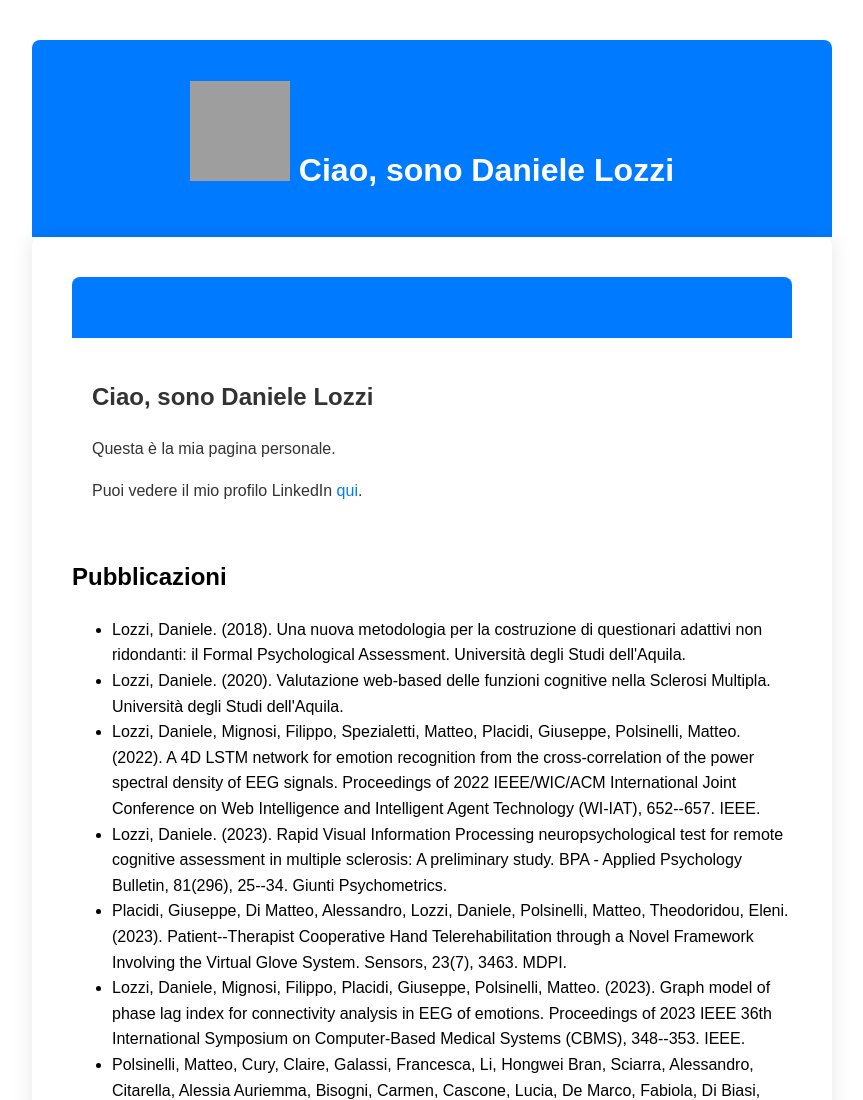
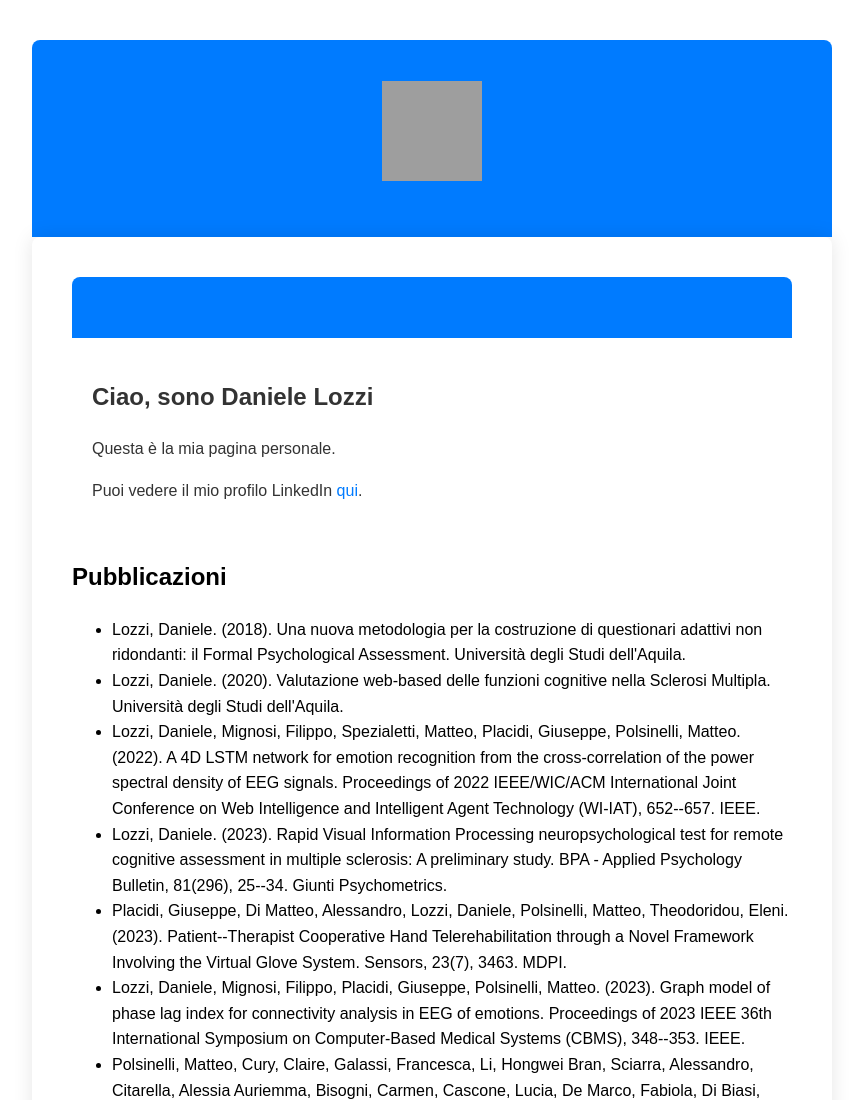
Before and after one commit to danielelozzi/danielelozzi.github.io, a plain HTML site: page index.html in a window 1280 px wide. Shown: the top 1100 px of the page, without its empty margins (208-1071 px from the left). Drawn offline with Linux system fonts and the light colour scheme; grey boxes are pictures that could not be loaded.

Commit message:
Update index.html

```diff
--- a/index.html
+++ b/index.html
@@ -50,7 +50,7 @@
 <body>
     <div class="container">
     <div class="header">
-                <h1><img src="https://avatars.githubusercontent.com/u/23318631?v=4" alt="Avatar" width="100" height="100"> Ciao, sono Daniele Lozzi</h1>
+                <h1><img src="https://avatars.githubusercontent.com/u/23318631?v=4" alt="Avatar" width="100" height="100"></h1>
             </div>
     <div class="container">
         <div class="header">
```
